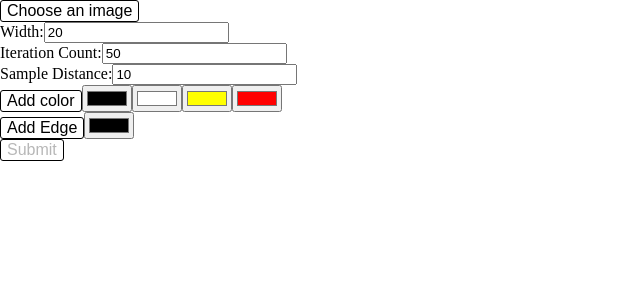
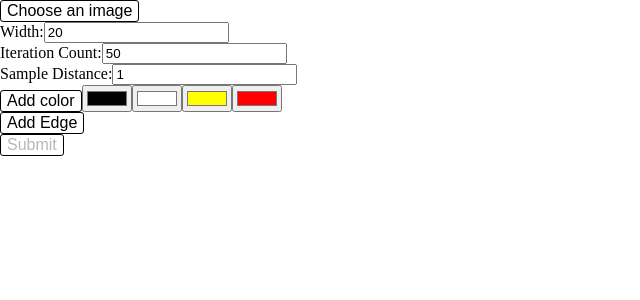
Before and after one commit to caffeinatedprogrammer/pixelator, a React (Create React App) app: page / in a window 1280 px wide. Shown: the top 300 px of the page, without its empty margins (0-640 px from the left). Built offline with nearby package versions, Linux system fonts and the light colour scheme.

Commit message:
Change form default values

```diff
--- a/src/InputForm.jsx
+++ b/src/InputForm.jsx
@@ -13,13 +13,13 @@ export default function InputForm({onSubmit}) {
         id: [1, 2, 3, 4]
     });
     const [initialEdge, setInitialEdge] = useState({
-        nextIndex: 2,
-        edge: {1: '#000000'},
-        id: [1]
+        nextIndex: 1,
+        edge: {},
+        id: []
     });
     const [imageData, setImageData] = useState();
     const [iterationCount, setIterationCount] = useState(50);
-    const [sampleDistance, setSampleDistance] = useState(10);
+    const [sampleDistance, setSampleDistance] = useState(1);
     const canvasRef = useRef();
     const fileInputRef = useRef();
     const handleFileButtonClick = useCallback((event) => {
```
